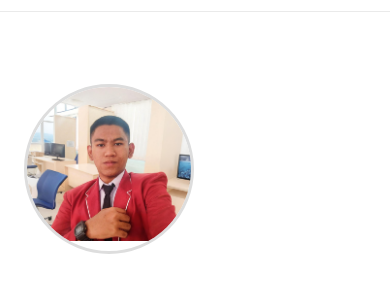
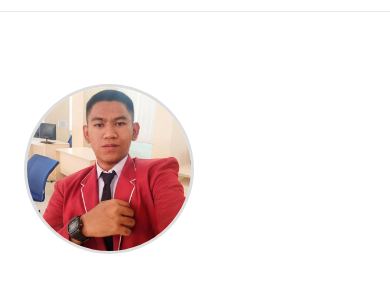
Before and after one commit to adhityaaripamadhan/adhityaaripamadhan.github.io, a plain HTML site: page index.html in a window 390 px wide. Shown: the part 103-398 px from the top of the page. Drawn offline with Linux system fonts and the light colour scheme.

Commit message:
Update index.html

```diff
--- a/index.html
+++ b/index.html
@@ -148,14 +148,17 @@
       width: 100%;
       height: 100%;
       object-fit: cover;
-      object-position: 50% 30%;
+      transform: scale(1.3);
+      object-position: 50% 50%;
     }
 
     @media(max-width: 768px) {
       .profile-img img {
-        object-position: 50% 20%;
+        transform: scale(1.2);
+        object-position: 50% 45%;
       }
     }
+
 
 
     @media(max-width:768px) {
```
